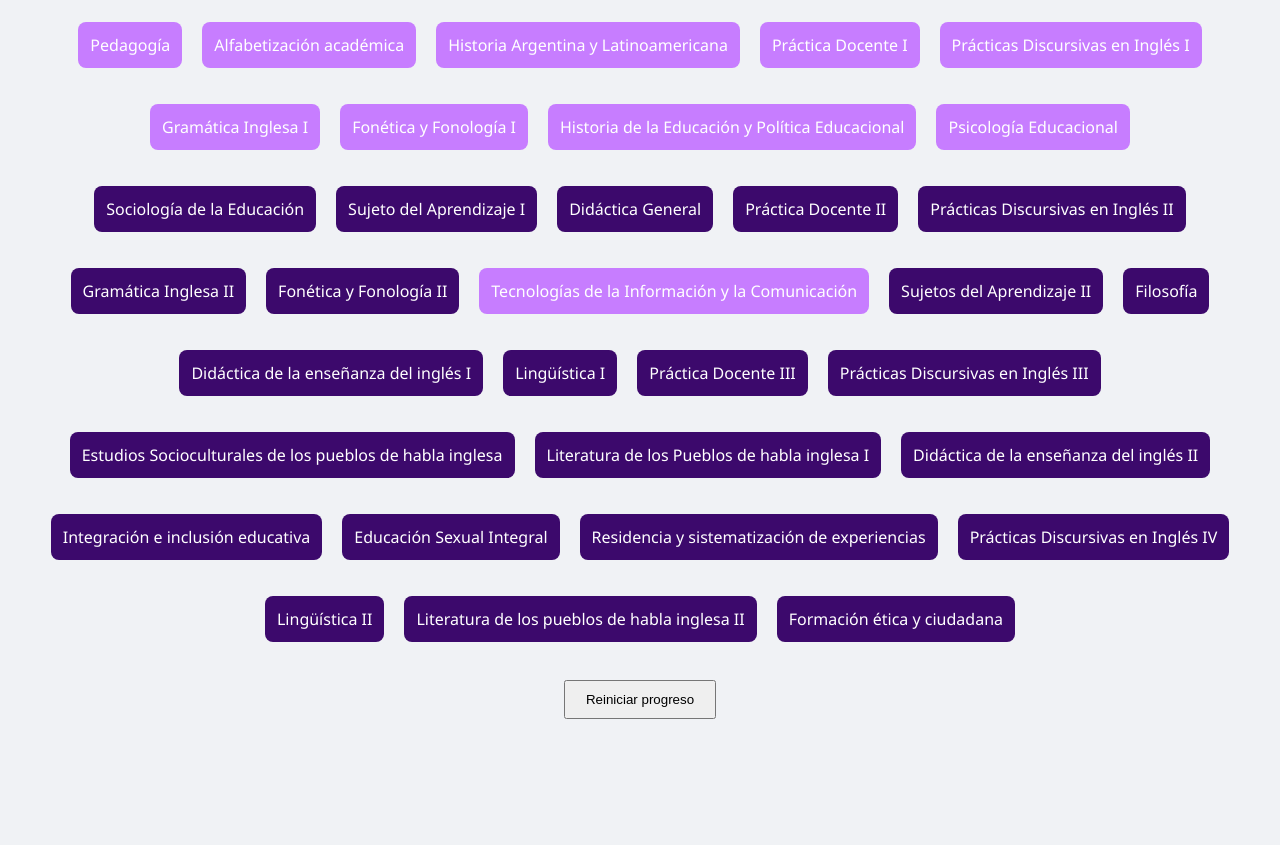
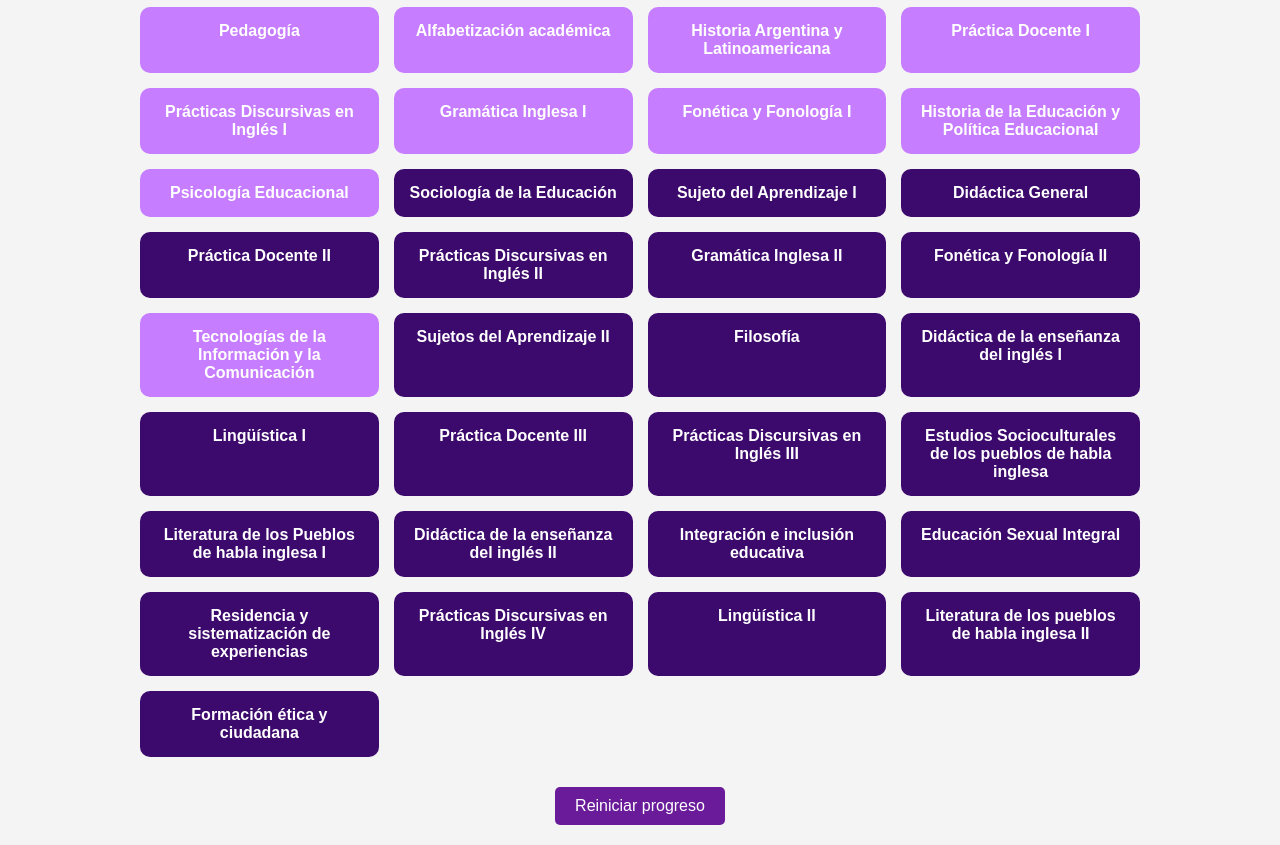
Before and after one commit to mxrinana/PI, a plain HTML site: page index.html in a window 1280 px wide. Shown: the part 93-938 px from the top of the page. Before the commit the page ends 832 px from the top, so only its background shows below. Drawn offline with Linux system fonts and the light colour scheme.

Commit message:
Update style.css

```diff
--- a/style.css
+++ b/style.css
@@ -1,71 +1,69 @@
+
 body {
-    font-family: 'Segoe UI', Tahoma, Geneva, Verdana, sans-serif;
-    background: #f0f2f5;
+    font-family: Arial, sans-serif;
+    background: #f4f4f4;
     margin: 0;
     padding: 0;
 }
 
 .container {
-    max-width: 1200px;
+    max-width: 1000px;
     margin: 0 auto;
     padding: 20px;
     text-align: center;
 }
 
-h1 {
-    margin-bottom: 30px;
-    font-size: 28px;
-    color: #3c096c;
-}
-
 .grid {
-    display: flex;
-    flex-wrap: wrap;
-    gap: 20px;
-    justify-content: center;
-}
-
-.semester-column {
-    background-color: #ffffff;
-    padding: 15px;
-    border-radius: 15px;
-    box-shadow: 0 4px 10px rgba(0, 0, 0, 0.1);
-    flex: 1 1 200px;
-    min-width: 220px;
-}
-
-.semester-column h2 {
-    font-size: 18px;
-    color: #6a1b9a;
-    margin-bottom: 10px;
+    display: grid;
+    grid-template-columns: repeat(auto-fit, minmax(200px, 1fr));
+    gap: 15px;
+    margin-top: 20px;
 }
 
 .subject {
-    padding: 12px;
-    margin: 8px 0;
-    border-radius: 8px;
-    font-weight: 500;
-    transition: all 0.3s ease;
+    padding: 15px;
+    border-radius: 10px;
+    color: white;
+    font-weight: bold;
+    transition: background-color 0.3s ease, text-decoration 0.3s ease;
     cursor: pointer;
 }
 
 .blocked {
     background-color: #3C096C;
-    color: white;
 }
 
 .unlocked {
     background-color: #C77DFF;
-    color: white;
 }
 
 .completed {
     background-color: #EBC9FF;
-    color: #333;
     text-decoration: line-through;
 }
 
 .reset-button {
     margin-top: 30px;
     padding: 10px 20px;
+    font-size: 16px;
+    background-color: #6a1b9a;
+    color: white;
+    border: none;
+    border-radius: 5px;
+    cursor: pointer;
+}
+
+.reset-button:hover {
+    background-color: #4a148c;
+}
+
+@media (max-width: 600px) {
+    .grid {
+        grid-template-columns: repeat(auto-fit, minmax(150px, 1fr));
+    }
+}
+
+.reset-button {
+    margin-top: 30px;
+    padding: 10px 20px;
     font-si
```
